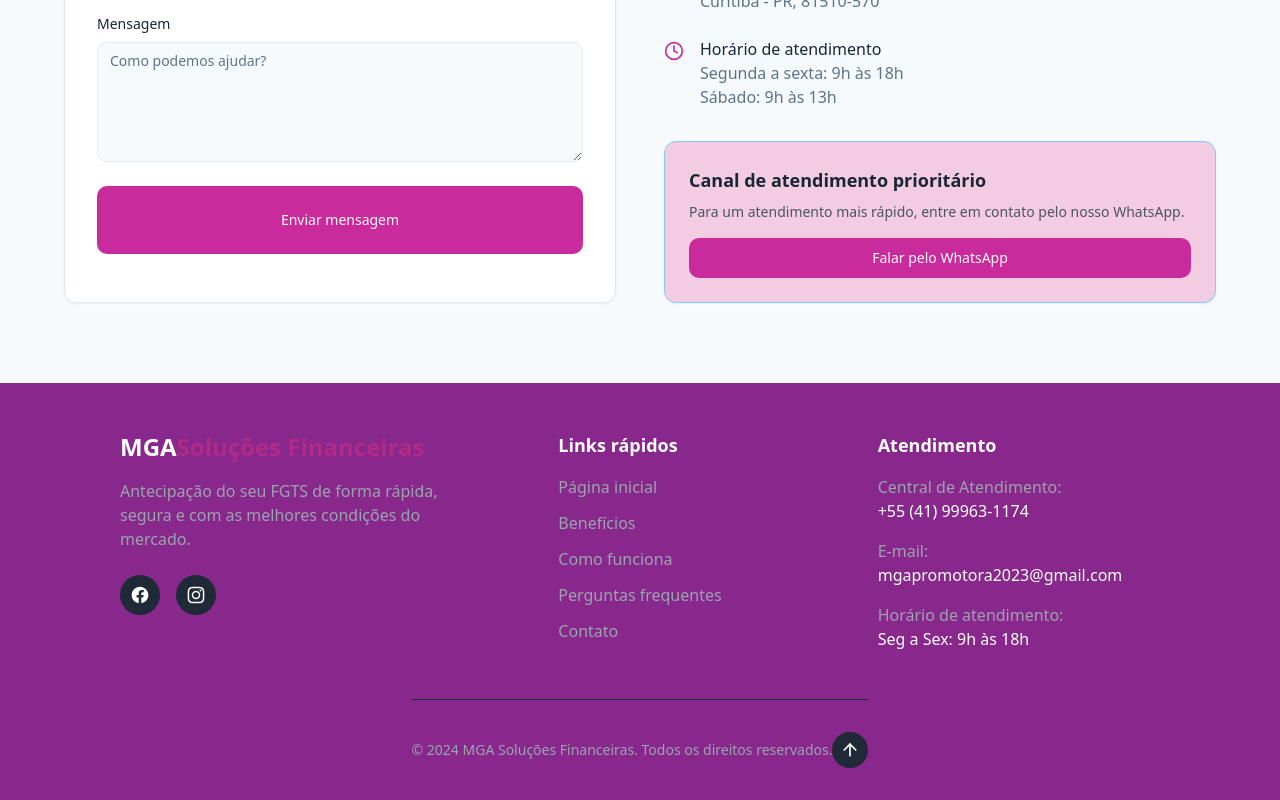
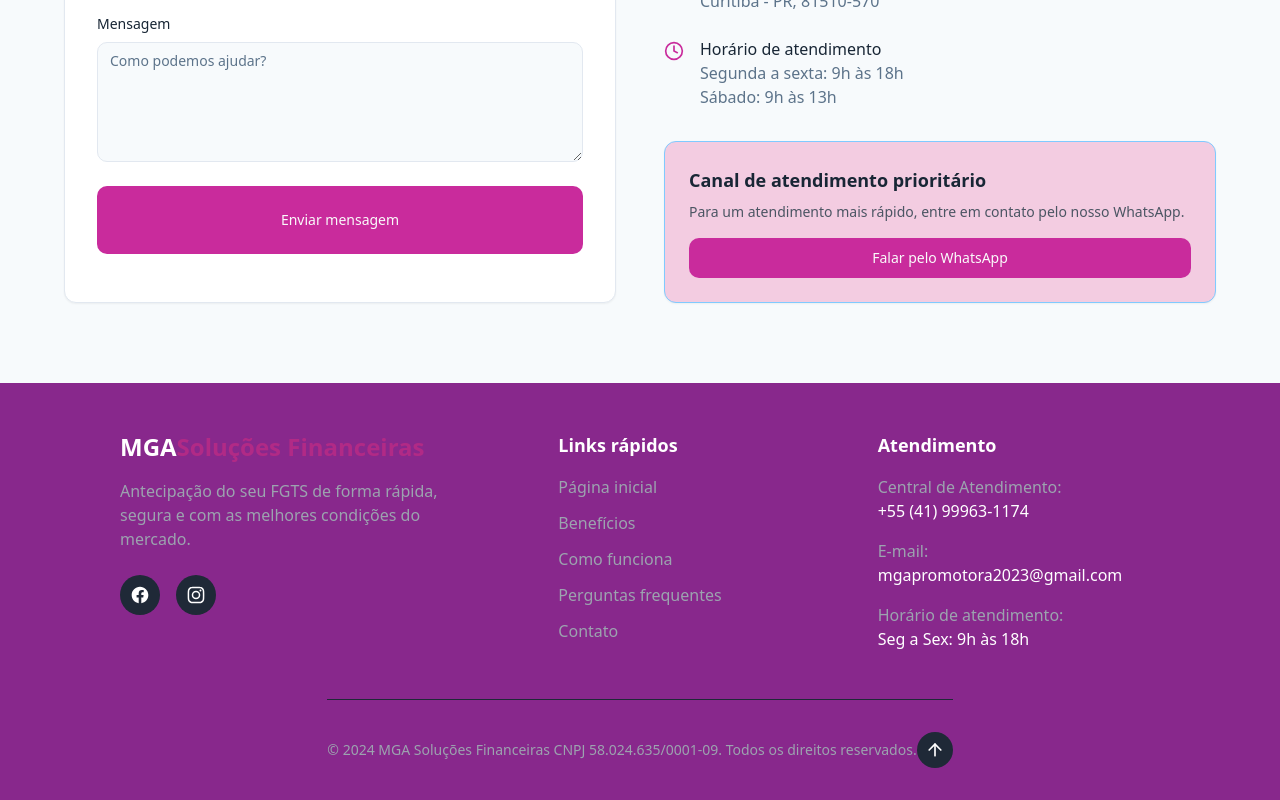
Before and after one commit to Wallace-Lentes/Antecipa-FGTS, a React (Vite) app: page / in a window 1280 px wide. Shown: the part 4068-4868 px from the top of the page. Built offline with nearby package versions, Linux system fonts and the light colour scheme.

Commit message:
inserção do cnpj

```diff
--- a/src/components/Footer.tsx
+++ b/src/components/Footer.tsx
@@ -68,7 +68,7 @@ const Footer = () => {
 
         <div className="border-t border-gray-800 py-8 flex flex-col sm:flex-row justify-between items-center">
           <p className="text-gray-400 text-sm mb-4 sm:mb-0">
-            © 2024 MGA Soluções Financeiras. Todos os direitos reservados.
+            © 2024 MGA Soluções Financeiras CNPJ  58.024.635/0001-09. Todos os direitos reservados.
           </p>
           <button
             onClick={scrollToTop}
```
